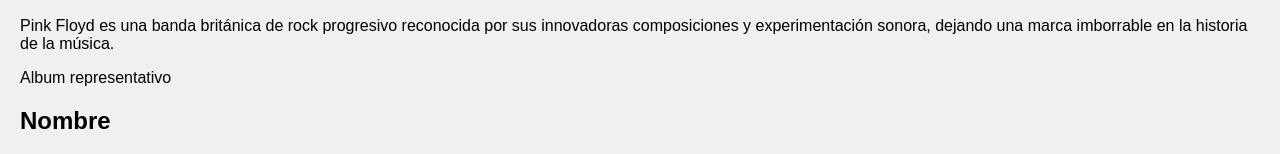
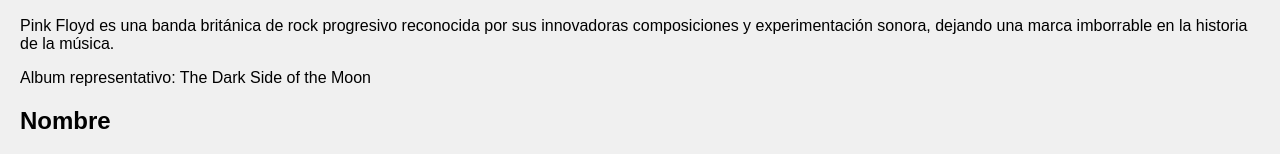
Before and after one commit to mrmeisawesome/taller2_clase_jueves_bp, a plain HTML site: page index.html in a window 1280 px wide. Shown: the part 529-683 px from the top of the page. Drawn offline with Linux system fonts and the light colour scheme.

Commit message:
Añadi album pink floyd

```diff
--- a/index.html
+++ b/index.html
@@ -29,7 +29,7 @@
         <h2>Pink Floyd</h2>
         <img src="https://encrypted-tbn0.gstatic.com/images?q=tbn:ANd9GcTzW077_HP4KxHnrxM96hvKD0dNuB9fhBKBhQ&s" alt="Pink Floyd">
         <p>Pink Floyd es una banda británica de rock progresivo reconocida por sus innovadoras composiciones y experimentación sonora, dejando una marca imborrable en la historia de la música.</p>
-        <p>Album representativo</p>
+        <p>Album representativo: The Dark Side of the Moon</p>
     </div>
 
     <div>
```
